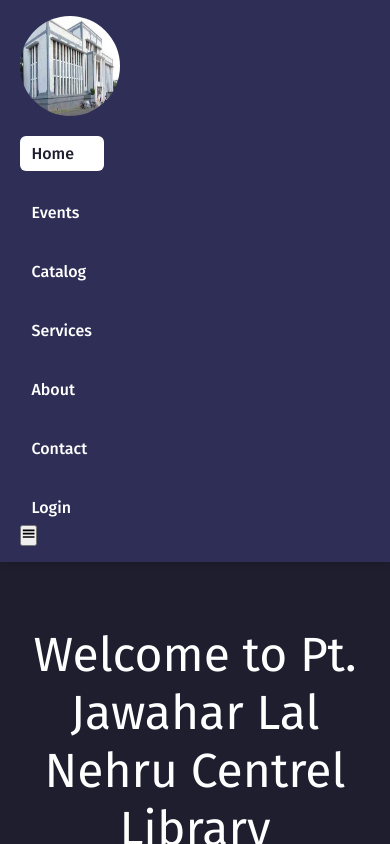
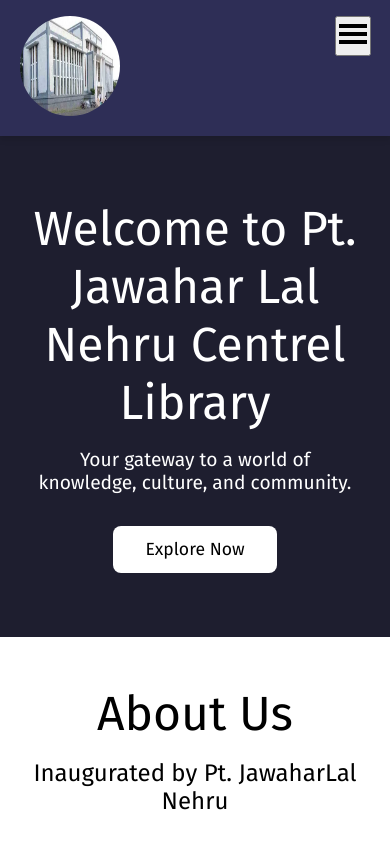
Before and after one commit to Satyamundefinable/Library_frontend, a React (Vite) app in the folder React_Library/: page / in a window 390 px wide. Shown: the top 844 px of the page. Built offline with nearby package versions, Linux system fonts and the light colour scheme.

Commit message:
Update header.css

```diff
--- a/React_Library/src/components/UI/header.css
+++ b/React_Library/src/components/UI/header.css
@@ -68,7 +68,7 @@
 
 }
 
-nav ul li a.active {
+nav ul li a:active {
   background-color: #ffffff;
   color: #1e1e2f;
 }
@@ -76,10 +76,17 @@
 nav ul li a {
   transition: all 0.3s ease-in-out;
 }
+.ham-menu {
+  display: none;
 
-@media (max-width: 768px) {
+}
+button .toggle {
+  font-size: 2rem;
+}
+
+@media (max-width: 978px) {
   .navbar {
-    flex-direction: column;
+    flex-direction: row;
     align-items: flex-start;
   }
 
@@ -97,4 +104,39 @@
     display: block;
     width: 100%;
   }
+  .web-menu {
+    display: none;
+  }
+
+  .ham-menu {
+    display: inline-block;
+    text-align: end;
+  }
+  .mob-menu {
+    position: absolute;
+    display: flex;
+    justify-content:center;
+    width: 80px;
+    top: 1rem;
+    right: 10%;
+    background-color: #555252;
+    box-shadow: rgba(0, 0, 0, 2rem) ;
+
+  }
+  .mob-menu ul {
+    display: flex;
+    flex-direction: column;
+    /* justify-content: center; */
+    align-items: center;
+
+    & li:first-child {
+      margin-top: 1.2rem;
+    }
+    & li:last-child {
+      margin-bottom: 1.2rem;
+    }
+  }
+   .mob-menu ul li {
+    color: #1e1e2f;
+   }
 }
```
